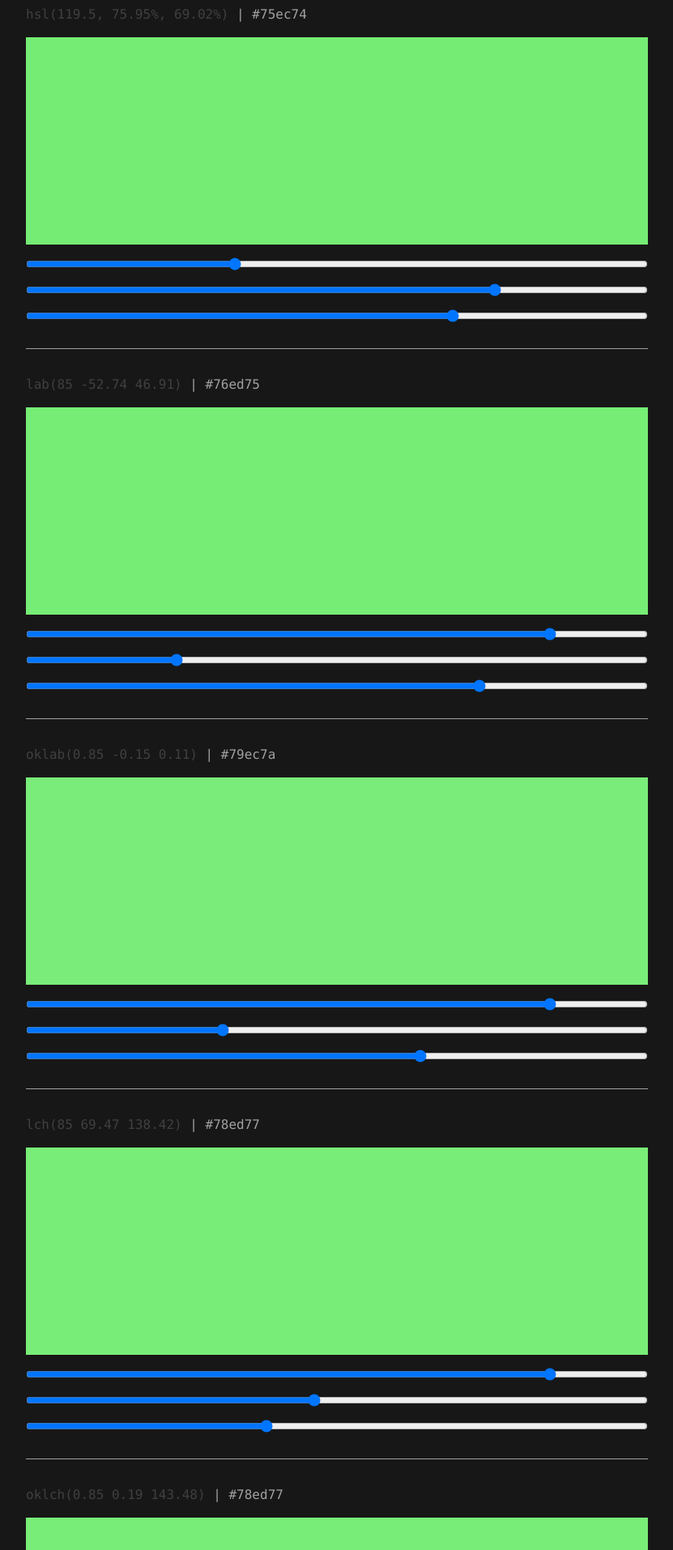
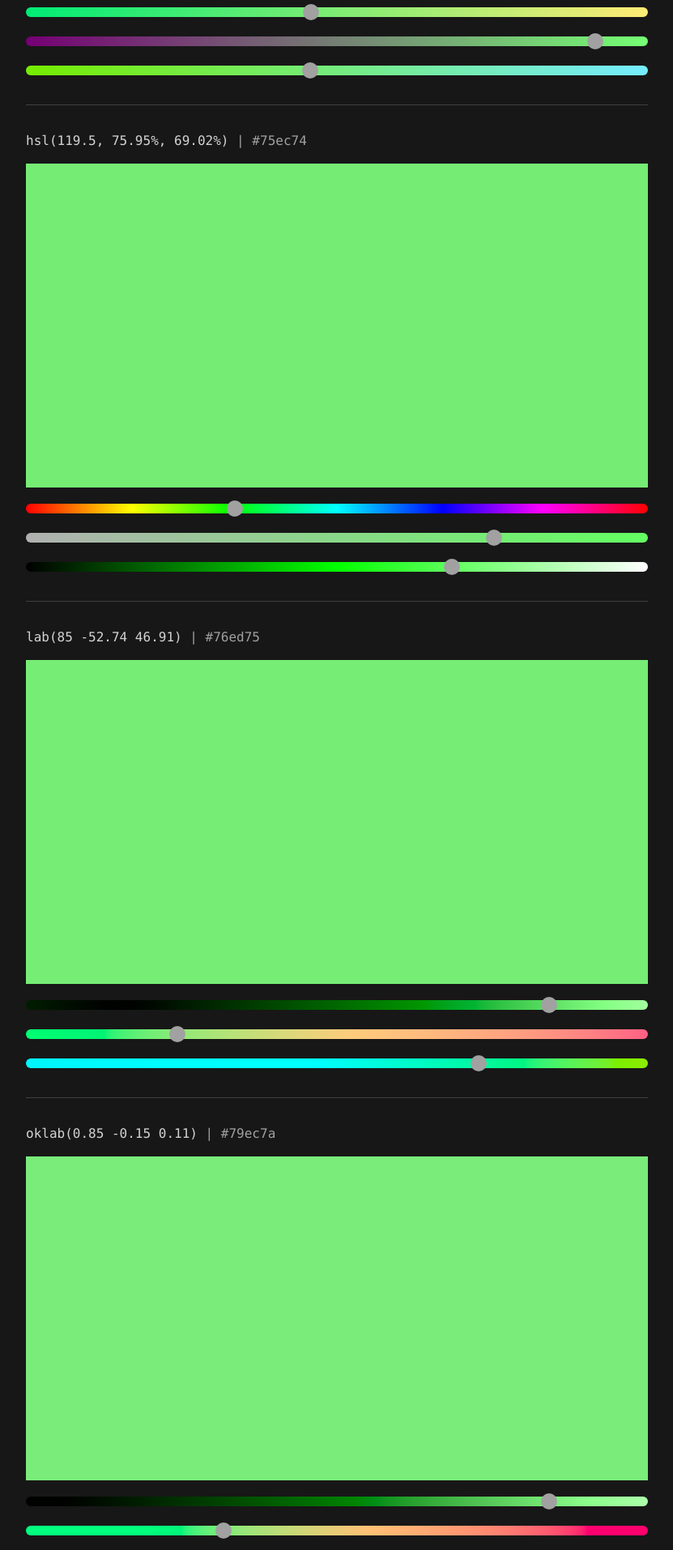
Before and after one commit to r-sp/priest, a Next.js app: page /playground in a window 1280 px wide. Shown: the part 580-2494 px from the top of the page at 81% size, without its empty margins (224-1055 px from the left). Built offline with nearby package versions, Linux system fonts and the light colour scheme.

Commit message:
add color slider based on each color space

```diff
--- a/src/components/color/input-hsl.tsx
+++ b/src/components/color/input-hsl.tsx
@@ -1,27 +1,36 @@
 "use client";
 
 import { useState } from "react";
-import { hsl, formatHsl, formatHex } from "culori";
+import { Hsl, Css, Hex } from "~/lib/color";
 
 export default function InputHsl() {
   const [color, setColor] = useState({ h: 119.5, s: 0.7595, l: 0.6902 });
 
-  const input = hsl({ mode: "hsl", ...color });
-  const css = formatHsl(input);
-  const hex = formatHex(css);
+  const input = Hsl(color);
+  const css = Css(input);
+  const hex = Hex(css);
+
+  const trackSaturationLeft = Css(Hsl({ ...color, s: 0 }));
+  const trackSaturationRight = Css(Hsl({ ...color, s: 1 }));
+  const trackLightnessCenter = Css(Hsl({ ...color, s: 1, l: 0.5 }));
 
   return (
     <section
       aria-labelledby="color-hsl"
-      className="mx-auto grid w-full max-w-3xl gap-4 border-t border-t-neutral-400 pt-8"
+      className="mx-auto grid w-full max-w-3xl gap-4 border-t border-t-neutral-400 pt-8 dark:border-t-neutral-700"
     >
       <h2 id="color-hsl">
         <code>
-          <span className="text-neutral-700">{css}</span> | <span>{hex}</span>
+          <span className="text-neutral-700 dark:text-neutral-300">{css}</span>{" "}
+          | <span>{hex}</span>
         </code>
       </h2>
-      <div className="inline-grid h-64" style={{ backgroundColor: css }}></div>
-      <div className="inline-grid">
+      <span
+        role="presentation"
+        className="h-svh-1/2 inline-grid"
+        style={{ backgroundColor: css }}
+      ></span>
+      <div className="relative inline-grid">
         <input
           type="range"
           id="hsl-hue"
@@ -29,10 +38,19 @@ export default function InputHsl() {
           max={360}
           step={0.01}
           value={color.h}
+          className="color-slider relative z-2 text-neutral-400"
           onChange={(e) => setColor({ ...color, h: e.target.valueAsNumber })}
         />
+        <span
+          role="presentation"
+          className="pointer-events-none absolute top-1 right-0 bottom-1 left-0 z-0 rounded-md"
+          style={{
+            backgroundImage:
+              "linear-gradient(to right, rgb(255, 0, 0) 0%, rgb(255, 255, 0) 17%, rgb(0, 255, 0) 33%, rgb(0, 255, 255) 50%, rgb(0, 0, 255) 67%, rgb(255, 0, 255) 83%, rgb(255, 0, 0) 100%)",
+          }}
+        ></span>
       </div>
-      <div className="inline-grid">
+      <div className="relative inline-grid">
         <input
           type="range"
           id="hsl-saturation"
@@ -40,10 +58,18 @@ export default function InputHsl() {
           max={1}
           step={0.0001}
           value={color.s}
+          className="color-slider relative z-2 text-neutral-400"
           onChange={(e) => setColor({ ...color, s: e.target.valueAsNumber })}
         />
+        <span
+          role="presentation"
+          className="pointer-events-none absolute top-1 right-0 bottom-1 left-0 z-0 rounded-md"
+          style={{
+            backgroundImage: `linear-gradient(to right, ${trackSaturationLeft}, ${trackSaturationRight})`,
+          }}
+        ></span>
       </div>
-      <div className="inline-grid">
+      <div className="relative inline-grid">
         <input
           type="range"
           id="hsl-lightness"
@@ -51,8 +77,16 @@ export default function InputHsl() {
           max={1}
           step={0.0001}
           value={color.l}
+          className="color-slider relative z-2 text-neutral-400"
           onChange={(e) => setColor({ ...color, l: e.target.valueAsNumber })}
         />
+        <span
+          role="presentation"
+          className="pointer-events-none absolute top-1 right-0 bottom-1 left-0 z-0 rounded-md"
+          style={{
+            backgroundImage: `linear-gradient(to right, rgb(0,0,0), ${trackLightnessCenter}, rgb(255, 255, 255))`,
+          }}
+        ></span>
       </div>
     </section>
   );
--- a/src/components/color/input-lab.tsx
+++ b/src/components/color/input-lab.tsx
@@ -1,27 +1,39 @@
 "use client";
 
 import { useState } from "react";
-import { lab, formatCss, formatHex } from "culori";
+import { Lab, Css, Hex } from "~/lib/color";
 
 export default function InputLab() {
   const [color, setColor] = useState({ l: 85, a: -52.74, b: 46.91 });
 
-  const input = lab({ mode: "lab", ...color });
-  const css = formatCss(input);
-  const hex = formatHex(css);
+  const input = Lab(color);
+  const css = Css(input);
+  const hex = Hex(css);
+
+  const trackLightnessLeft = Css(Lab({ ...color, l: 0 }));
+  const trackLightnessRight = Css(Lab({ ...color, l: 100 }));
+  const trackGreenRedLeft = Css(Lab({ ...color, a: -100 }));
+  const trackGreenRedRight = Css(Lab({ ...color, a: 100 }));
+  const trackBlueYellowLeft = Css(Lab({ ...color, b: -100 }));
+  const trackBlueYellowRight = Css(Lab({ ...color, b: 100 }));
 
   return (
     <section
       aria-labelledby="color-lab"
-      className="mx-auto grid w-full max-w-3xl gap-4 border-t border-t-neutral-400 pt-8"
+      className="mx-auto grid w-full max-w-3xl gap-4 border-t border-t-neutral-400 pt-8 dark:border-t-neutral-700"
     >
       <h2 id="color-lab">
         <code>
-          <span className="text-neutral-700">{css}</span> | <span>{hex}</span>
+          <span className="text-neutral-700 dark:text-neutral-300">{css}</span>{" "}
+          | <span>{hex}</span>
         </code>
       </h2>
-      <div className="inline-grid h-64" style={{ backgroundColor: css }}></div>
-      <div className="inline-grid">
+      <span
+        role="presentation"
+        className="h-svh-1/2 inline-grid"
+        style={{ backgroundColor: css }}
+      ></span>
+      <div className="relative inline-grid">
         <input
           type="range"
           id="lab-lightness"
@@ -29,10 +41,18 @@ export default function InputLab() {
           max={100}
           step={0.01}
           value={color.l}
+          className="color-slider relative z-2 text-neutral-400"
           onChange={(e) => setColor({ ...color, l: e.target.valueAsNumber })}
         />
+        <span
+          role="presentation"
+          className="pointer-events-none absolute top-1 right-0 bottom-1 left-0 z-0 rounded-md"
+          style={{
+            backgroundImage: `linear-gradient(to right, ${trackLightnessLeft}, ${trackLightnessRight})`,
+          }}
+        ></span>
       </div>
-      <div className="inline-grid">
+      <div className="relative inline-grid">
         <input
           type="range"
           id="lab-green-red"
@@ -40,19 +60,35 @@ export default function InputLab() {
           max={100}
           step={0.01}
           value={color.a}
+          className="color-slider relative z-2 text-neutral-400"
           onChange={(e) => setColor({ ...color, a: e.target.valueAsNumber })}
         />
+        <span
+          role="presentation"
+          className="pointer-events-none absolute top-1 right-0 bottom-1 left-0 z-0 rounded-md"
+          style={{
+            backgroundImage: `linear-gradient(to right, ${trackGreenRedLeft}, ${trackGreenRedRight})`,
+          }}
+        ></span>
       </div>
-      <div className="inline-grid">
+      <div className="relative inline-grid">
         <input
           type="range"
-          id="lab-green-yellow"
+          id="lab-blue-yellow"
           min={-100}
           max={100}
           step={0.01}
           value={color.b}
+          className="color-slider relative z-2 text-neutral-400"
           onChange={(e) => setColor({ ...color, b: e.target.valueAsNumber })}
         />
+        <span
+          role="presentation"
+          className="pointer-events-none absolute top-1 right-0 bottom-1 left-0 z-0 rounded-md"
+          style={{
+            backgroundImage: `linear-gradient(to right, ${trackBlueYellowLeft}, ${trackBlueYellowRight})`,
+          }}
+        ></span>
       </div>
     </section>
   );
--- a/src/components/color/input-lch.tsx
+++ b/src/components/color/input-lch.tsx
@@ -1,27 +1,44 @@
 "use client";
 
 import { useState } from "react";
-import { lch, formatCss, formatHex } from "culori";
+import { Lch, Css, Hex } from "~/lib/color";
 
 export default function InputLch() {
   const [color, setColor] = useState({ l: 85, c: 69.47, h: 138.42 });
 
-  const format = lch({ mode: "lch", ...color });
-  const css = formatCss(format);
-  const hex = formatHex(css);
+  const input = Lch(color);
+  const css = Css(input);
+  const hex = Hex(css);
+
+  const trackLightnessLeft = Css(Lch({ ...color, l: 0 }));
+  const trackLightnessRight = Css(Lch({ ...color, l: 100 }));
+  const trackChromaLeft = Css(Lch({ ...color, c: 0 }));
+  const trackChromaRight = Css(Lch({ ...color, c: 150 }));
+  const trackHueLeft = Css(Lch({ ...color, h: 0 }));
+  const trackHueRed = Css(Lch({ ...color, h: 60 }));
+  const trackHueGreen = Css(Lch({ ...color, h: 120 }));
+  const trackHueCenter = Css(Lch({ ...color, h: 180 }));
+  const trackHueBlue = Css(Lch({ ...color, h: 240 }));
+  const trackHuePurple = Css(Lch({ ...color, h: 300 }));
+  const trackHueRight = Css(Lch({ ...color, h: 360 }));
 
   return (
     <section
       aria-labelledby="color-lch"
-      className="mx-auto grid w-full max-w-3xl gap-4 border-t border-t-neutral-400 pt-8"
+      className="mx-auto grid w-full max-w-3xl gap-4 border-t border-t-neutral-400 pt-8 dark:border-t-neutral-700"
     >
       <h2 id="color-lch">
         <code>
-          <span className="text-neutral-700">{css}</span> | <span>{hex}</span>
+          <span className="text-neutral-700 dark:text-neutral-300">{css}</span>{" "}
+          | <span>{hex}</span>
         </code>
       </h2>
-      <div className="inline-grid h-64" style={{ backgroundColor: css }}></div>
-      <div className="inline-grid">
+      <span
+        role="presentation"
+        className="h-svh-1/2 inline-grid"
+        style={{ backgroundColor: css }}
+      ></span>
+      <div className="relative inline-grid">
         <input
           type="range"
           id="lch-lightness"
@@ -29,10 +46,18 @@ export default function InputLch() {
           max={100}
           step={0.01}
           value={color.l}
+          className="color-slider relative z-2 text-neutral-400"
           onChange={(e) => setColor({ ...color, l: e.target.valueAsNumber })}
         />
+        <span
+          role="presentation"
+          className="pointer-events-none absolute top-1 right-0 bottom-1 left-0 z-0 rounded-md"
+          style={{
+            backgroundImage: `linear-gradient(to right, ${trackLightnessLeft}, ${trackLightnessRight})`,
+          }}
+        ></span>
       </div>
-      <div className="inline-grid">
+      <div className="relative inline-grid">
         <input
           type="range"
           id="lch-chroma"
@@ -40,10 +65,18 @@ export default function InputLch() {
           max={150}
           step={0.01}
           value={color.c}
+          className="color-slider relative z-2 text-neutral-400"
           onChange={(e) => setColor({ ...color, c: e.target.valueAsNumber })}
         />
+        <span
+          role="presentation"
+          className="pointer-events-none absolute top-1 right-0 bottom-1 left-0 z-0 rounded-md"
+          style={{
+            backgroundImage: `linear-gradient(to right, ${trackChromaLeft}, ${trackChromaRight})`,
+          }}
+        ></span>
       </div>
-      <div className="inline-grid">
+      <div className="relative inline-grid">
         <input
           type="range"
           id="lch-hue"
@@ -51,8 +84,16 @@ export default function InputLch() {
           max={360}
           step={0.01}
           value={color.h}
+          className="color-slider relative z-2 text-neutral-400"
           onChange={(e) => setColor({ ...color, h: e.target.valueAsNumber })}
         />
+        <span
+          role="presentation"
+          className="pointer-events-none absolute top-1 right-0 bottom-1 left-0 z-0 rounded-md"
+          style={{
+            backgroundImage: `linear-gradient(to right, ${trackHueLeft}, ${trackHueRed}, ${trackHueGreen}, ${trackHueCenter}, ${trackHueBlue}, ${trackHuePurple}, ${trackHueRight})`,
+          }}
+        ></span>
       </div>
     </section>
   );
--- a/src/components/color/input-oklab.tsx
+++ b/src/components/color/input-oklab.tsx
@@ -1,27 +1,39 @@
 "use client";
 
 import { useState } from "react";
-import { oklab, formatCss, formatHex } from "culori";
+import { Oklab, Css, Hex } from "~/lib/color";
 
 export default function InputOklab() {
   const [color, setColor] = useState({ l: 0.85, a: -0.15, b: 0.11 });
 
-  const input = oklab({ mode: "oklab", ...color });
-  const css = formatCss(input);
-  const hex = formatHex(css);
+  const input = Oklab(color);
+  const css = Css(input);
+  const hex = Hex(css);
+
+  const trackLightnessLeft = Css(Oklab({ ...color, l: 0 }));
+  const trackLightnessRight = Css(Oklab({ ...color, l: 1 }));
+  const trackGreenRedLeft = Css(Oklab({ ...color, a: -0.4 }));
+  const trackGreenRedRight = Css(Oklab({ ...color, a: 0.4 }));
+  const trackBlueYellowLeft = Css(Oklab({ ...color, b: -0.4 }));
+  const trackBlueYellowRight = Css(Oklab({ ...color, b: 0.4 }));
 
   return (
     <section
       aria-labelledby="color-oklab"
-      className="mx-auto grid w-full max-w-3xl gap-4 border-t border-t-neutral-400 pt-8"
+      className="mx-auto grid w-full max-w-3xl gap-4 border-t border-t-neutral-400 pt-8 dark:border-t-neutral-700"
     >
       <h2 id="color-oklab">
         <code>
-          <span className="text-neutral-700">{css}</span> | <span>{hex}</span>
+          <span className="text-neutral-700 dark:text-neutral-300">{css}</span>{" "}
+          | <span>{hex}</span>
         </code>
       </h2>
-      <div className="inline-grid h-64" style={{ backgroundColor: css }}></div>
-      <div className="inline-grid">
+      <span
+        role="presentation"
+        className="h-svh-1/2 inline-grid"
+        style={{ backgroundColor: css }}
+      ></span>
+      <div className="relative inline-grid">
         <input
           type="range"
           id="oklab-lightness"
@@ -29,10 +41,18 @@ export default function InputOklab() {
           max={1}
           step={0.001}
           value={color.l}
+          className="color-slider relative z-2 text-neutral-400"
           onChange={(e) => setColor({ ...color, l: e.target.valueAsNumber })}
         />
+        <span
+          role="presentation"
+          className="pointer-events-none absolute top-1 right-0 bottom-1 left-0 z-0 rounded-md"
+          style={{
+            backgroundImage: `linear-gradient(to right, ${trackLightnessLeft}, ${trackLightnessRight})`,
+          }}
+        ></span>
       </div>
-      <div className="inline-grid">
+      <div className="relative inline-grid">
         <input
           type="range"
           id="oklab-green-red"
@@ -40,19 +60,35 @@ export default function InputOklab() {
           max={0.4}
           step={0.001}
           value={color.a}
+          className="color-slider relative z-2 text-neutral-400"
           onChange={(e) => setColor({ ...color, a: e.target.valueAsNumber })}
         />
+        <span
+          role="presentation"
+          className="pointer-events-none absolute top-1 right-0 bottom-1 left-0 z-0 rounded-md"
+          style={{
+            backgroundImage: `linear-gradient(to right, ${trackGreenRedLeft}, ${trackGreenRedRight})`,
+          }}
+        ></span>
       </div>
-      <div className="inline-grid">
+      <div className="relative inline-grid">
         <input
           type="range"
-          id="oklab-green-yellow"
+          id="oklab-blue-yellow"
           min={-0.4}
           max={0.4}
           step={0.001}
           value={color.b}
+          className="color-slider relative z-2 text-neutral-400"
           onChange={(e) => setColor({ ...color, b: e.target.valueAsNumber })}
         />
+        <span
+          role="presentation"
+          className="pointer-events-none absolute top-1 right-0 bottom-1 left-0 z-0 rounded-md"
+          style={{
+            backgroundImage: `linear-gradient(to right, ${trackBlueYellowLeft}, ${trackBlueYellowRight})`,
+          }}
+        ></span>
       </div>
     </section>
   );
--- a/src/components/color/input-oklch.tsx
+++ b/src/components/color/input-oklch.tsx
@@ -1,27 +1,44 @@
 "use client";
 
 import { useState } from "react";
-import { oklch, formatCss, formatHex } from "culori";
+import { Oklch, Css, Hex } from "~/lib/color";
 
 export default function InputOklch() {
   const [color, setColor] = useState({ l: 0.85, c: 0.19, h: 143.48 });
 
-  const format = oklch({ mode: "oklch", ...color });
-  const css = formatCss(format);
-  const hex = formatHex(css);
+  const format = Oklch(color);
+  const css = Css(format);
+  const hex = Hex(css);
+
+  const trackLightnessLeft = Css(Oklch({ ...color, l: 0 }));
+  const trackLightnessRight = Css(Oklch({ ...color, l: 1 }));
+  const trackChromaLeft = Css(Oklch({ ...color, c: 0 }));
+  const trackChromaRight = Css(Oklch({ ...color, c: 0.4 }));
+  const trackHueLeft = Css(Oklch({ ...color, h: 0 }));
+  const trackHueRed = Css(Oklch({ ...color, h: 60 }));
+  const trackHueGreen = Css(Oklch({ ...color, h: 120 }));
+  const trackHueCenter = Css(Oklch({ ...color, h: 180 }));
+  const trackHueBlue = Css(Oklch({ ...color, h: 240 }));
+  const trackHuePurple = Css(Oklch({ ...color, h: 300 }));
+  const trackHueRight = Css(Oklch({ ...color, h: 360 }));
 
   return (
     <section
       aria-labelledby="color-oklch"
-      className="mx-auto grid w-full max-w-3xl gap-4 border-t border-t-neutral-400 pt-8"
+      className="mx-auto grid w-full max-w-3xl gap-4 border-t border-t-neutral-400 pt-8 dark:border-t-neutral-700"
     >
       <h2 id="color-oklch">
         <code>
-          <span className="text-neutral-700">{css}</span> | <span>{hex}</span>
+          <span className="text-neutral-700 dark:text-neutral-300">{css}</span>{" "}
+          | <span>{hex}</span>
         </code>
       </h2>
-      <div className="inline-grid h-64" style={{ backgroundColor: css }}></div>
-      <div className="inline-grid">
+      <span
+        role="presentation"
+        className="h-svh-1/2 inline-grid"
+        style={{ backgroundColor: css }}
+      ></span>
+      <div className="relative inline-grid">
         <input
           type="range"
           id="oklch-lightness"
@@ -29,10 +46,18 @@ export default function InputOklch() {
           max={1}
           step={0.001}
           value={color.l}
+          className="color-slider relative z-2 text-neutral-400"
           onChange={(e) => setColor({ ...color, l: e.target.valueAsNumber })}
         />
+        <span
+          role="presentation"
+          className="pointer-events-none absolute top-1 right-0 bottom-1 left-0 z-0 rounded-md"
+          style={{
+            backgroundImage: `linear-gradient(to right, ${trackLightnessLeft}, ${trackLightnessRight})`,
+          }}
+        ></span>
       </div>
-      <div className="inline-grid">
+      <div className="relative inline-grid">
         <input
           type="range"
           id="oklch-chroma"
@@ -40,10 +65,18 @@ export default function InputOklch() {
           max={0.4}
           step={0.001}
           value={color.c}
+          className="color-slider relative z-2 text-neutral-400"
           onChange={(e) => setColor({ ...color, c: e.target.valueAsNumber })}
         />
+        <span
+          role="presentation"
+          className="pointer-events-none absolute top-1 right-0 bottom-1 left-0 z-0 rounded-md"
+          style={{
+            backgroundImage: `linear-gradient(to right, ${trackChromaLeft}, ${trackChromaRight})`,
+          }}
+        ></span>
       </div>
-      <div className="inline-grid">
+      <div className="relative inline-grid">
         <input
           type="range"
           id="oklch-hue"
@@ -51,8 +84,16 @@ export default function InputOklch() {
           max={360}
           step={0.01}
           value={color.h}
+          className="color-slider relative z-2 text-neutral-400"
           onChange={(e) => setColor({ ...color, h: e.target.valueAsNumber })}
         />
+        <span
+          role="presentation"
+          className="pointer-events-none absolute top-1 right-0 bottom-1 left-0 z-0 rounded-md"
+          style={{
+            backgroundImage: `linear-gradient(to right, ${trackHueLeft}, ${trackHueRed}, ${trackHueGreen}, ${trackHueCenter}, ${trackHueBlue}, ${trackHuePurple}, ${trackHueRight})`,
+          }}
+        ></span>
       </div>
     </section>
   );
--- a/src/components/color/input-rgb.tsx
+++ b/src/components/color/input-rgb.tsx
@@ -1,27 +1,39 @@
 "use client";
 
 import { useState } from "react";
-import { rgb, formatRgb, formatHex } from "culori";
+import { Rgb, Css, Hex } from "~/lib/color";
 
 export default function InputRgb() {
   const [color, setColor] = useState({ r: 0.457, g: 0.927, b: 0.456 });
 
-  const input = rgb({ mode: "rgb", ...color });
-  const css = formatRgb(input);
-  const hex = formatHex(css);
+  const input = Rgb(color);
+  const css = Css(input);
+  const hex = Hex(css);
+
+  const trackRedLeft = Css(Rgb({ ...color, r: 0 }));
+  const trackRedRight = Css(Rgb({ ...color, r: 255 }));
+  const trackGreenLeft = Css(Rgb({ ...color, g: 0 }));
+  const trackGreenRight = Css(Rgb({ ...color, g: 255 }));
+  const trackBlueLeft = Css(Rgb({ ...color, b: 0 }));
+  const trackBlueRight = Css(Rgb({ ...color, b: 255 }));
 
   return (
     <section
       aria-labelledby="color-rgb"
-      className="mx-auto grid w-full max-w-3xl gap-4 border-t border-t-neutral-400 pt-8"
+      className="mx-auto grid w-full max-w-3xl gap-4 border-t border-t-neutral-400 pt-8 dark:border-t-neutral-700"
     >
       <h2 id="color-rgb">
         <code>
-          <span className="text-neutral-700">{css}</span> | <span>{hex}</span>
+          <span className="text-neutral-700 dark:text-neutral-300">{css}</span>{" "}
+          | <span>{hex}</span>
         </code>
       </h2>
-      <div className="inline-grid h-64" style={{ backgroundColor: css }}></div>
-      <div className="inline-grid">
+      <span
+        role="presentation"
+        className="h-svh-1/2 inline-grid"
+        style={{ backgroundColor: css }}
+      ></span>
+      <div className="relative inline-grid">
         <input
           type="range"
           id="rgb-red"
@@ -29,10 +41,18 @@ export default function InputRgb() {
           max={1}
           step={0.001}
           value={color.r}
+          className="color-slider relative z-2 text-neutral-400"
           onChange={(e) => setColor({ ...color, r: e.target.valueAsNumber })}
         />
+        <span
+          role="presentation"
+          className="pointer-events-none absolute top-1 right-0 bottom-1 left-0 z-0 rounded-md"
+          style={{
+            backgroundImage: `linear-gradient(to right, ${trackRedLeft}, ${trackRedRight})`,
+          }}
+        ></span>
       </div>
-      <div className="inline-grid">
+      <div className="relative inline-grid">
         <input
           type="range"
           id="rgb-green"
@@ -40,10 +60,18 @@ export default function InputRgb() {
           max={1}
           step={0.001}
           value={color.g}
+          className="color-slider relative z-2 text-neutral-400"
           onChange={(e) => setColor({ ...color, g: e.target.valueAsNumber })}
         />
+        <span
+          role="presentation"
+          className="pointer-events-none absolute top-1 right-0 bottom-1 left-0 z-0 rounded-md"
+          style={{
+            backgroundImage: `linear-gradient(to right, ${trackGreenLeft}, ${trackGreenRight})`,
+          }}
+        ></span>
       </div>
-      <div className="inline-grid">
+      <div className="relative inline-grid">
         <input
           type="range"
           id="rgb-blue"
@@ -51,8 +79,16 @@ export default function InputRgb() {
           max={1}
           step={0.001}
           value={color.b}
+          className="color-slider relative z-2 text-neutral-400"
           onChange={(e) => setColor({ ...color, b: e.target.valueAsNumber })}
         />
+        <span
+          role="presentation"
+          className="pointer-events-none absolute top-1 right-0 bottom-1 left-0 z-0 rounded-md"
+          style={{
+            backgroundImage: `linear-gradient(to right, ${trackBlueLeft}, ${trackBlueRight})`,
+          }}
+        ></span>
       </div>
     </section>
   );
```
